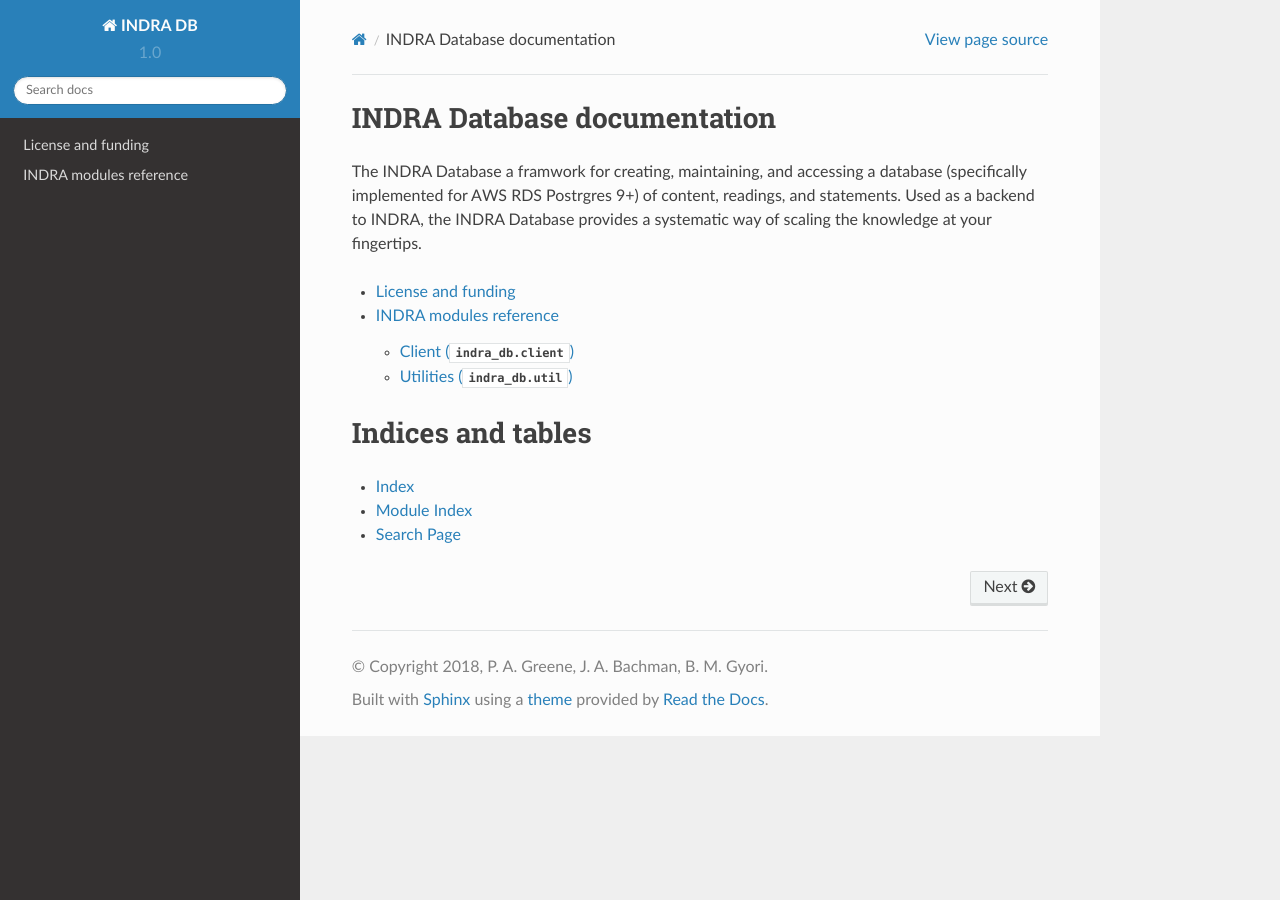
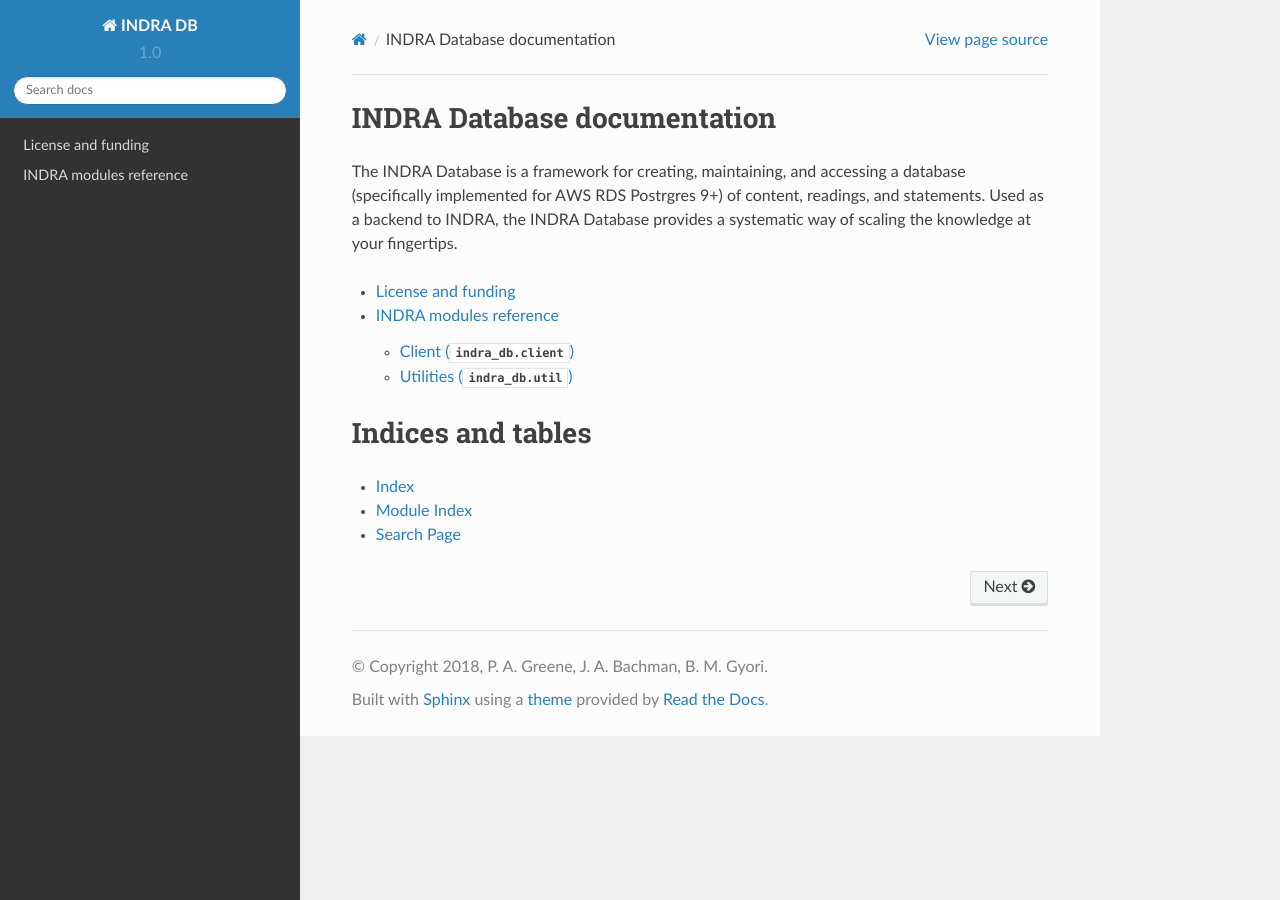
Before and after one commit to gyorilab/indra_db, a Sphinx documentation site: the page built from doc/index.rst, in a window 1280 px wide. Built offline with Sphinx 7.4.7 and the Read the Docs theme 2.0.0, drawn with Linux system fonts in a browser that asks for light colours.

Commit message:
Fix typo in docs

```diff
--- a/doc/index.rst
+++ b/doc/index.rst
@@ -1,7 +1,7 @@
 INDRA Database documentation
 ============================
 
-The INDRA Database a framwork for creating, maintaining, and accessing a
+The INDRA Database is a framework for creating, maintaining, and accessing a
 database (specifically implemented for AWS RDS Postrgres 9+) of content,
 readings, and statements. Used as a backend to INDRA, the INDRA Database
 provides a systematic way of scaling the knowledge at your fingertips.
```
